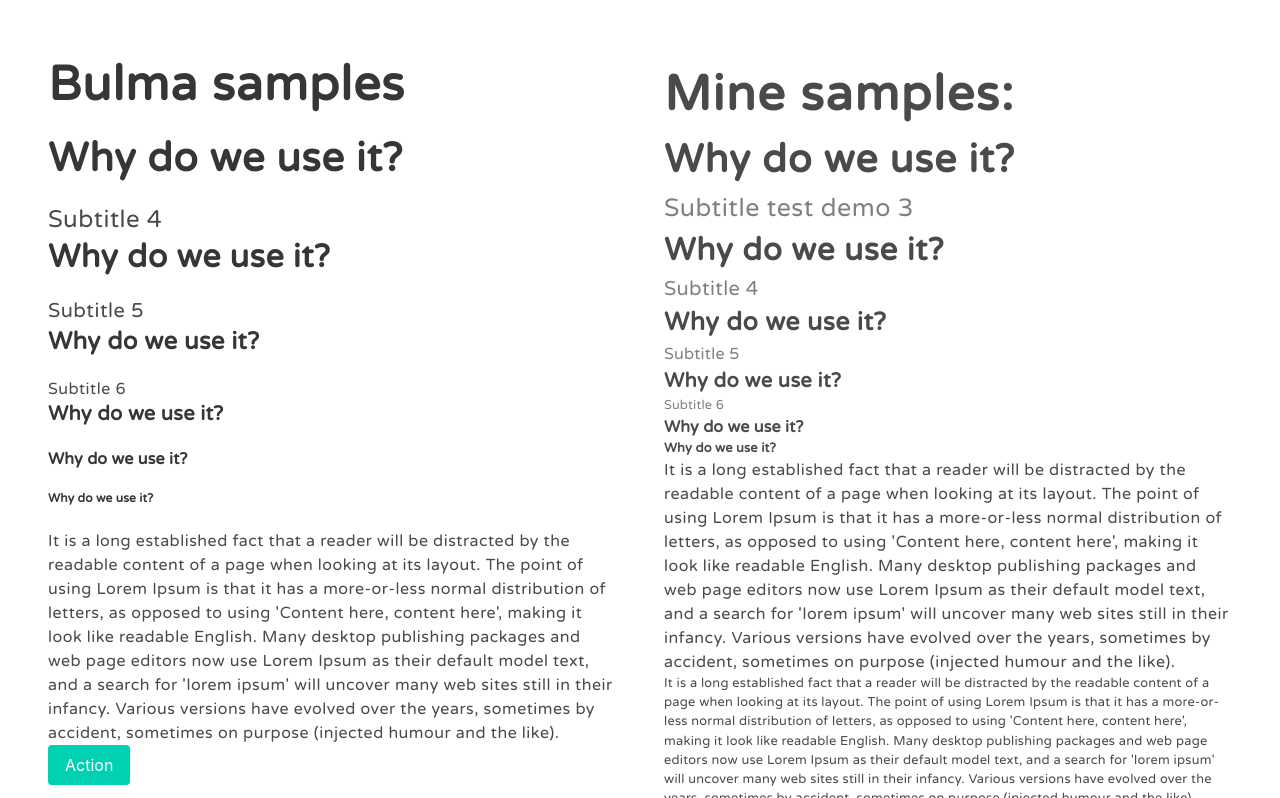
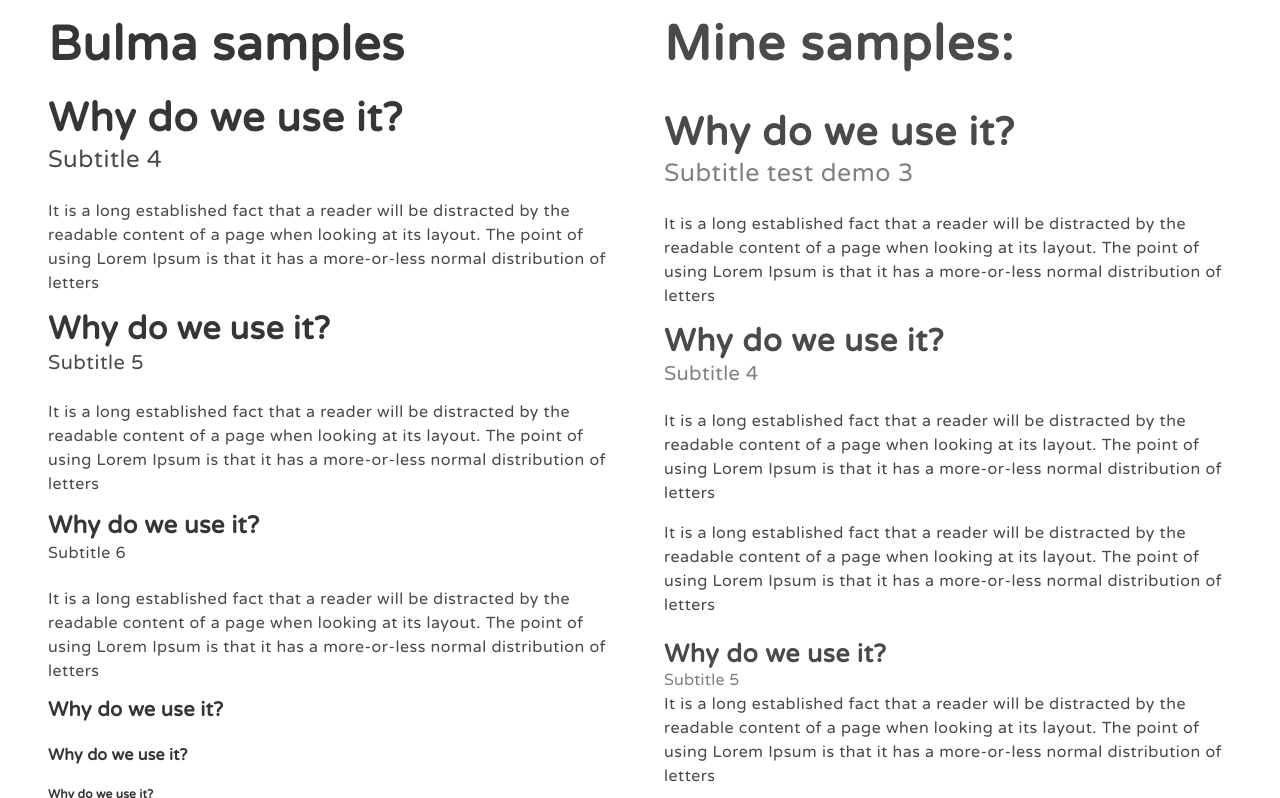
Before and after one commit to a-spasov/cubix, a Vue app: page / in a window 1280 px wide. Shown: the part 442-1240 px from the top of the page. Built offline with nearby package versions, Linux system fonts and the light colour scheme.

Commit message:
setup project: spacings

```diff
--- a/src/assets/sass/bulma-overwrites.scss
+++ b/src/assets/sass/bulma-overwrites.scss
@@ -11,6 +11,12 @@
 // $size-6: calc(1em);
 // $size-7: calc(1em / 1.25);
 
+// spacings
+$spacing-shortcuts: ("margin": "m");
+$spacing-horizontal: "x";
+$spacing-vertical: "y";
+$spacing-values: ("0": 0, "1": 4px, "2": 8px, "3": 12px, "4": 16px, "5": 20px, "6": 24px, "7": 28px, "8": 32px, "9": 36px, "10": 40px,);
+
 
 
 // $family-sans-serif: 'Arial', sans-serif;
--- a/src/assets/sass/typography.scss
+++ b/src/assets/sass/typography.scss
@@ -22,18 +22,20 @@
 .body-1 {
   font-family: var(--font-primary);
   font-size: var(--text-base-size);
-  font-weight: 400;
+  line-height: 150%;
   letter-spacing: 0.5px;
 }
 
 .body-2 {
   font-size: var(--text-xs);
+  line-height: 150%;
   letter-spacing: 0.25px;
 }
 
 .display {
   font-size: var(--text-xxxl);
   font-weight: 900;
+  line-height: 110%;
   letter-spacing: 1.5px;
 }
 
@@ -41,6 +43,7 @@
 .title-1 {
   font-size: var(--text-xxl);
   font-weight: 700;
+  line-height: 110%;
   letter-spacing: 1px;
 }
 
@@ -48,6 +51,7 @@
 .title-2 {
   font-size: var(--text-xl);
   font-weight: 700;
+  line-height: 110%;
   letter-spacing: 0.75px;
 }
 
@@ -55,6 +59,7 @@
 .title-3 {
   font-size: var(--text-l);
   font-weight: 700;
+  line-height: 110%;
   letter-spacing: 0.5px;
 }
 
@@ -62,6 +67,7 @@
 .title-4 {
   font-size: var(--text-m);
   font-weight: 700;
+  line-height: 110%;
   letter-spacing: 0.35px;
 }
 
@@ -69,6 +75,7 @@
 .title-5 {
   font-size: var(--text-s);
   font-weight: 700;
+  line-height: 110%;
   letter-spacing: 0.25px;
 }
 
@@ -76,12 +83,14 @@
 .title-6 {
   font-size: var(--text-xs);
   font-weight: 700;
+  line-height: 110%;
   letter-spacing: 0.15px;
 }
 
 .subtitle-3 {
   font-size: var(--text-l);
   font-weight: 500;
+  line-height: 150%;
   letter-spacing: 0.5px;
   color: gray;
 }
@@ -89,6 +98,7 @@
 .subtitle-4 {
   font-size: var(--text-m);
   font-weight: 500;
+  line-height: 150%;
   letter-spacing: 0.35px;
   color: gray;
 }
@@ -96,6 +106,7 @@
 .subtitle-5 {
   font-size: var(--text-s);
   font-weight: 500;
+  line-height: 150%;
   letter-spacing: 0.25px;
   color: gray;
 }
@@ -103,6 +114,7 @@
 .subtitle-6 {
   font-size: var(--text-xs);
   font-weight: 500;
+  line-height: 150%;
   letter-spacing: 0.15px;
   color: gray;
 }
@@ -110,16 +122,19 @@
 .btn {
   font-size: var(--text-xs);
   text-transform: uppercase;
+  line-height: 150%;
   letter-spacing: 1.25px;
 }
 
 .caption {
   font-size: var(--text-xxs);
+  line-height: 150%;
   letter-spacing: 0.4px;
 }
 
 .overline {
   font-size: var(--text-xxs);
   text-transform: uppercase;
+  line-height: 150%;
   letter-spacing: 1.5px;
 }
--- a/src/layouts/DesktopLayout.vue
+++ b/src/layouts/DesktopLayout.vue
@@ -44,17 +44,28 @@
     <section class="main section" style="display: flex; flex-direction: row; column-gap: 48px;">
       <article style="flex: 1 1 0;">
         <h1 class="title is-1">Bulma samples</h1>
-        <h2 class="title is-2 is-spaced">Why do we use it?</h2>
-        <p class="subtitle is-4">Subtitle 4</p>
-        <h3 class="title is-3 is-spaced">Why do we use it?</h3>
-        <p class="subtitle is-5">Subtitle 5</p>
-        <h4 class="title is-4 is-spaced">Why do we use it?</h4>
-        <p class="subtitle is-6">Subtitle 6</p>
+        <h2 class="title is-2">Why do we use it?</h2>
+        <p class="subtitle is-4 is-spaced">Subtitle 4</p>
+        <p class="mb-4">
+          It is a long established fact that a reader will be distracted by the readable content of a page when looking at
+          its layout. The point of using Lorem Ipsum is that it has a more-or-less normal distribution of letters
+        </p>
+        <h3 class="title is-3">Why do we use it?</h3>
+        <p class="subtitle is-5 is-spaced">Subtitle 5</p>
+        <p class="mb-4">
+          It is a long established fact that a reader will be distracted by the readable content of a page when looking at
+          its layout. The point of using Lorem Ipsum is that it has a more-or-less normal distribution of letters
+        </p>
+        <h4 class="title is-4">Why do we use it?</h4>
+        <p class="subtitle is-6 is-spaced">Subtitle 6</p>
+        <p class="mb-4">
+          It is a long established fact that a reader will be distracted by the readable content of a page when looking at
+          its layout. The point of using Lorem Ipsum is that it has a more-or-less normal distribution of letters
+        </p>
         <h5 class="title is-5 is-spaced">Why do we use it?</h5>
         <h6 class="title is-6 is-spaced">Why do we use it?</h6>
         <h6 class="title is-7 is-spaced">Why do we use it?</h6>
-
-        <p>
+        <p class="mb-4">
           It is a long established fact that a reader will be distracted by the readable content of a page when looking at
           its layout. The point of using Lorem Ipsum is that it has a more-or-less normal distribution of letters, as
           opposed to using 'Content here, content here', making it look like readable English. Many desktop publishing
@@ -65,13 +76,29 @@
         <button class="button is-primary">Action</button>
       </article>
       <article style="flex: 1 1 0;">
-        <h1 class="display">Mine samples:</h1>
+        <h1 class="display mb-10">Mine samples:</h1>
         <h1 class="">Why do we use it?</h1>
-        <p class="subtitle-3">Subtitle test demo 3</p>
+        <p class="subtitle-3 mb-5">Subtitle test demo 3</p>
+        <p class="mb-4">
+          It is a long established fact that a reader will be distracted by the readable content of a page when looking at
+          its layout. The point of using Lorem Ipsum is that it has a more-or-less normal distribution of letters
+        </p>
         <h2 class="">Why do we use it?</h2>
-        <p class="subtitle-4">Subtitle 4</p>
+        <p class="subtitle-4 mb-5">Subtitle 4</p>
+        <p class="mb-4">
+          It is a long established fact that a reader will be distracted by the readable content of a page when looking at
+          its layout. The point of using Lorem Ipsum is that it has a more-or-less normal distribution of letters
+        </p>
+        <p class="mb-6">
+          It is a long established fact that a reader will be distracted by the readable content of a page when looking at
+          its layout. The point of using Lorem Ipsum is that it has a more-or-less normal distribution of letters
+        </p>
         <h3 class="">Why do we use it?</h3>
         <p class="subtitle-5">Subtitle 5</p>
+        <p class="mb-4">
+          It is a long established fact that a reader will be distracted by the readable content of a page when looking at
+          its layout. The point of using Lorem Ipsum is that it has a more-or-less normal distribution of letters
+        </p>
         <h4 class="">Why do we use it?</h4>
         <p class="subtitle-6">Subtitle 6</p>
 
```
